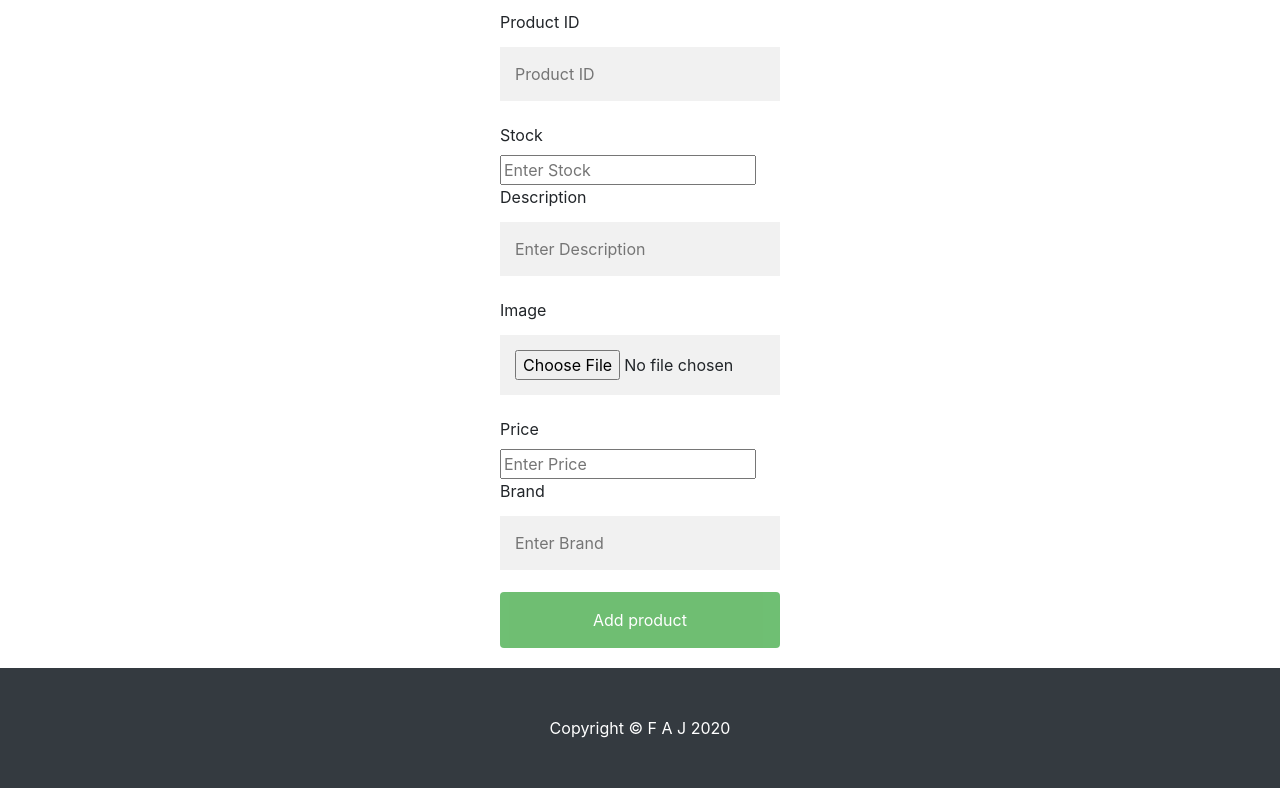
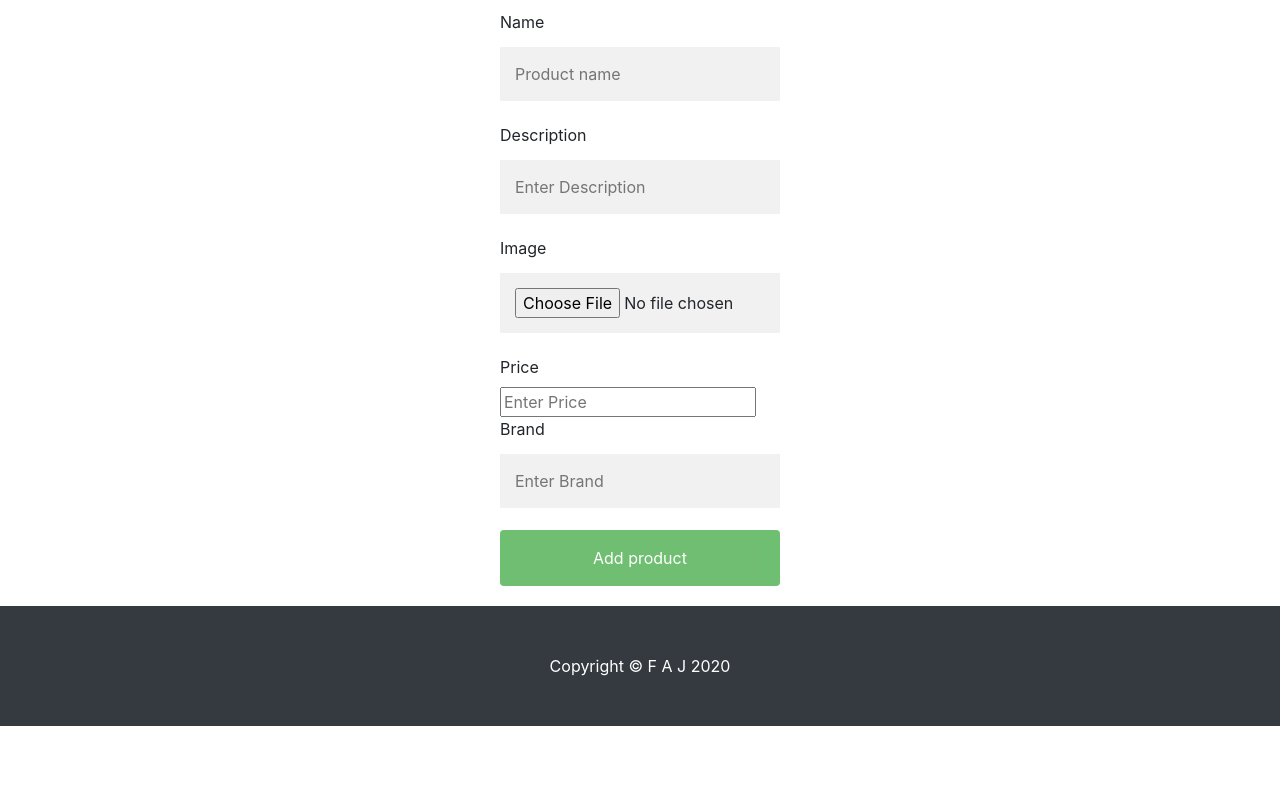
Before and after one commit to fiskrt/Shop, a Flask app: template templates/adminpage.html in a window 1280 px wide. Shown: the part 56-844 px from the top of the page. After the commit the page ends 782 px from the top, so only its background shows below. Run offline with Flask 2, Linux system fonts and the light colour scheme; the template is opened without the code that fills it: values that come from a table or form of the project are taken from there, others are empty; parts of the project's set-up code (start-up, migrations or seed data) failed here and were passed over.

Commit message:
Added picture upload support, db bug fixes, base.html consitency

```diff
--- a/forms.py
+++ b/forms.py
@@ -8,11 +8,10 @@ class LoginForm(FlaskForm):
     submit = SubmitField('Log In')
 
 class AdminAddProduct(FlaskForm):
-    productID = StringField('Product ID')
-    stock = IntegerField('Stock')
+    name = StringField('Name')
+    price = IntegerField('Price')
     description = StringField('Description')
     image = FileField('Image')
-    price = IntegerField('Price')
     brand = StringField('Brand')
     submit = SubmitField('Add product')
 
--- a/main.py
+++ b/main.py
@@ -28,12 +28,12 @@ def is_logged_in(check_admin=False):
 @app.route("/", methods=['GET', 'POST'])
 def home():
     form = LoginForm()
+    products = db.get_products()
+    for p in products:
+        p['rating'] = int(db.get_star_rating(p['idProduct']))
 
     if is_logged_in():
         data = f'logged in as {session["username"]}'
-        products = db.get_products()
-        for p in products:
-            p['rating'] = int(db.get_star_rating(p['idProduct']))
         if 'admin' in session:
             return render_template("index.html", products=products, logged_in=True, admin=True, data=data, form=form)
         else:
@@ -104,20 +104,30 @@ def register():
         return render_template('register.html', form=form)
 
 
+def save_image(image_name):
+    """
+        When admin uploads a picture save it in
+        the picture directory with the name
+        {{prod_id}}.jpg
+    """
+    pass
+
 @app.route("/adminpage", methods=['GET', 'POST'])
 def admin():
     if not is_logged_in(check_admin=True):
         return redirect(url_for('home'))
     form = AdminAddProduct()
     if form.validate_on_submit():
-        pid = form.productID.data
-        stock = form.stock.data
+        name = form.name.data
+        price = form.price.data
         description = form.description.data
-        price = form.price.data
         brand = form.brand.data
-        db.addProduct(pid, stock, description, price, brand)
+        path = 'static/pictures/'
+        prod_id = db.add_product(name, price, description, brand, path)
+        if prod_id:
+            image = form.image.data.save(path + str(prod_id) + '.jpg')
 
-    return render_template("adminpage.html", form=form)
+    return render_template("adminpage.html", form=form, admin=True)
 
 if __name__ == "__main__":
     # Load local db_conf.json file
--- a/templates/adminpage.html
+++ b/templates/adminpage.html
@@ -5,27 +5,25 @@ Admino
 {% endblock title %}
 
 {% block custom_head %}
-    <link rel="stylesheet" href="../static/adminpage.css"></link>
+<link rel="stylesheet" href="../static/adminpage.css">
+</link>
 {% endblock custom_head %}
 
 
 {% block content %}
 <div class="AddProductForm" id="AddProduct">
-   <form method="post" action="" class="form-container">
+	<form method="post" enctype="multipart/form-data" action="" class="form-container">
 
 		{{ form.hidden_tag() }}
 
-       {{ form.productID.label}}
-	{{ form.productID(placeholder="Product ID")}}
-
-	{{ form.stock.label}}
-	{{ form.stock(placeholder="Enter Stock")}}
+		{{ form.name.label}}
+		{{ form.name(placeholder="Product name")}}
 
 		{{ form.description.label}}
 		{{ form.description(placeholder="Enter Description")}}
 
 		{{ form.image.label}}
-	{{ form.image(placeholder="Enter Stock")}}
+		{{ form.image()}}
 
 		{{ form.price.label}}
 		{{ form.price(placeholder="Enter Price")}}
--- a/templates/base.html
+++ b/templates/base.html
@@ -42,7 +42,7 @@
             <a class="nav-link" href="/about">About</a>
           </li>
           <li class="nav-item">
-            {% if logged_in %}
+            {% if logged_in or admin%}
             <a class="nav-link" href="/logout">
             Logout
             {% else %}
@@ -51,7 +51,7 @@
             {% endif %}
             </a>
           </li>
-          {% if not logged_in %}
+          {% if not logged_in and not admin %}
           <li class="nav-item">
             <a class="nav-link" href="/signup">Sign Up!</a>
           </li>
--- a/templates/product.html
+++ b/templates/product.html
@@ -1,7 +1,8 @@
 {% extends "base.html" %}
 
 {% block custom_head %}
-    <link rel="stylesheet" href="../static/productpage.css"></link>
+<link rel="stylesheet" href="../static/productpage.css">
+</link>
 {% endblock custom_head %}
 
 {% block content %}
```
Also changed, not shown: database.py (+18 -13 lines), 1 other file. Lines whose indentation alone changed are shown as unchanged.
